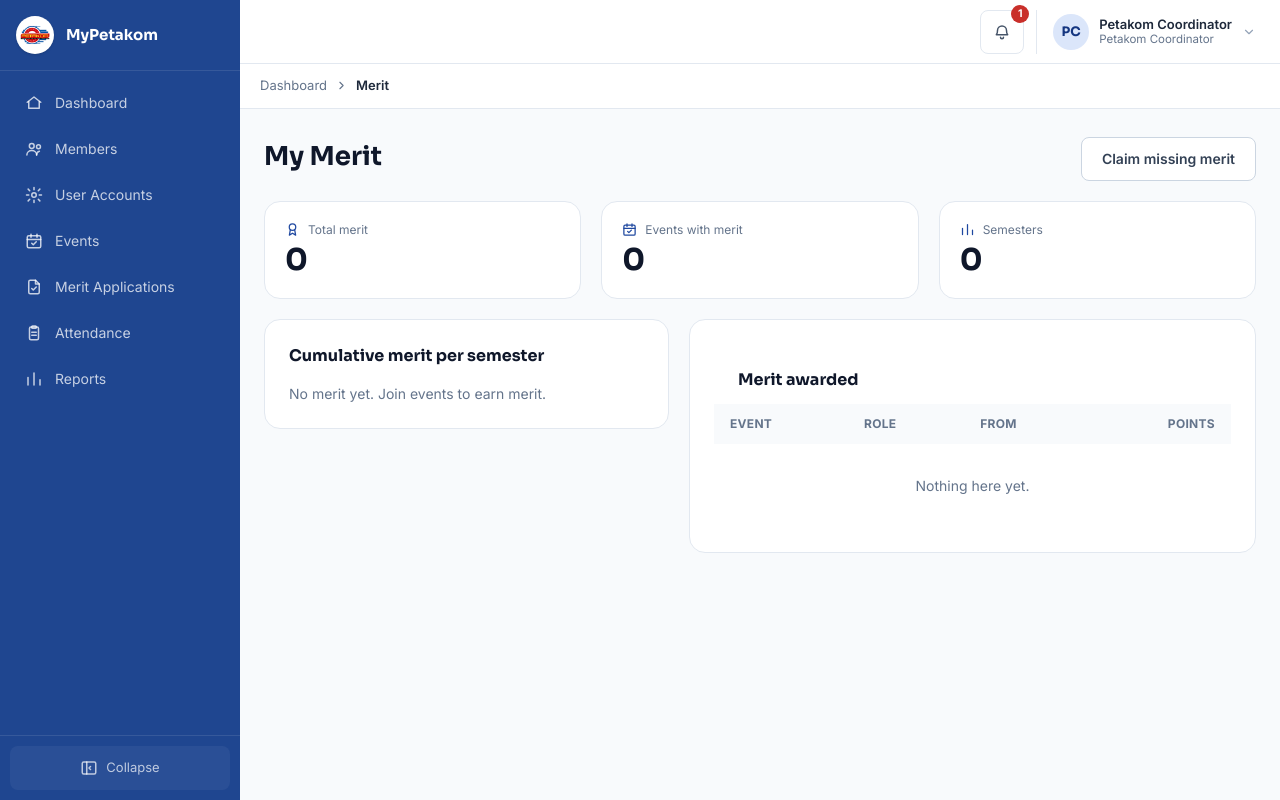
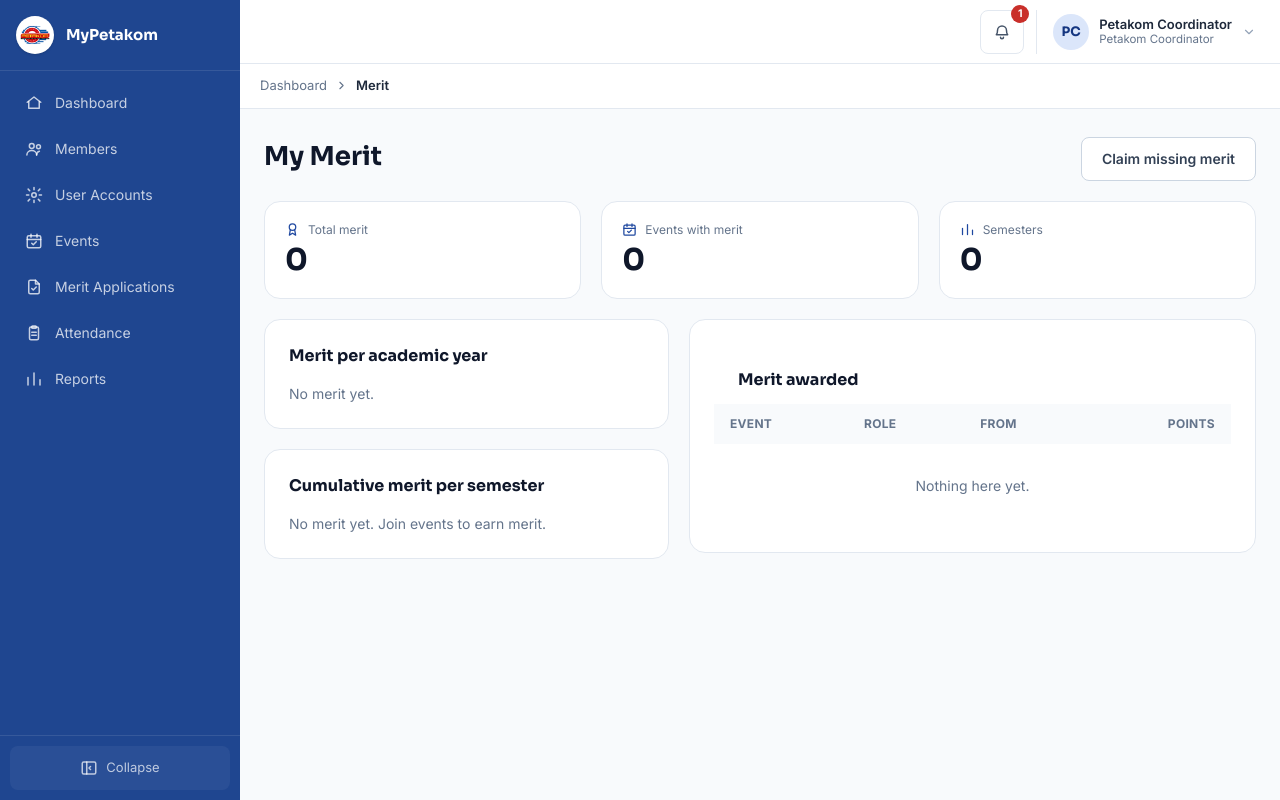
Before and after one commit to muhdammar-azizan/mypetakom, a Laravel app: page /merit in a window 1280 px wide. Run offline with Laravel 12, Linux system fonts and the light colour scheme; a user stored in the database is signed in; data comes from the database, SQL or seed files in the repository; style sheets or scripts are compiled from the project's sources; some web fonts are replaced.

Commit message:
Add per-academic-year merit totals and merit claim reports

```diff
--- a/app/Http/Controllers/MeritController.php
+++ b/app/Http/Controllers/MeritController.php
@@ -27,7 +27,7 @@ class MeritController extends Controller
     }
 
     /**
-     * @return array{merits: Collection, semesters: Collection, total: int}
+     * @return array{merits: Collection, semesters: Collection, years: Collection, total: int}
      */
     public static function summary(User $student): array
     {
@@ -50,6 +50,17 @@ class MeritController extends Controller
                 return $s + ['cumulative' => $running];
             });
 
-        return ['merits' => $merits, 'semesters' => $semesters, 'total' => (int) $merits->sum('points')];
+        // Total merit for each academic year (the QR page and merit page both show it).
+        $years = $semesters->groupBy('academic_year')
+            ->map(fn ($rows, $year) => [
+                'academic_year' => $year,
+                'points' => $rows->sum('points'),
+                'events' => $rows->sum('events'),
+                'semesters' => $rows->count(),
+            ])
+            ->sortKeysDesc()
+            ->values();
+
+        return ['merits' => $merits, 'semesters' => $semesters, 'years' => $years, 'total' => (int) $merits->sum('points')];
     }
 }
--- a/resources/views/merit/index.blade.php
+++ b/resources/views/merit/index.blade.php
@@ -20,6 +20,21 @@
     </div>
 
     <div class="grid gap-5 items-start lg:grid-cols-[1fr_1.4fr]">
+        <div class="flex flex-col gap-5">
+        <x-card title="Merit per academic year">
+            @forelse ($years as $y)
+                <div class="flex items-center justify-between gap-3 py-2.5 border-t border-slate-100 first:border-t-0">
+                    <div>
+                        <div class="text-sm font-semibold text-slate-800">{{ $y['academic_year'] }}</div>
+                        <div class="text-xs text-slate-500">{{ $y['events'] }} {{ Str::plural('event', $y['events']) }} &middot; {{ $y['semesters'] }} {{ Str::plural('semester', $y['semesters']) }}</div>
+                    </div>
+                    <div class="font-mono text-sm font-semibold text-slate-800">{{ $y['points'] }}</div>
+                </div>
+            @empty
+                <p class="text-sm text-slate-500">No merit yet.</p>
+            @endforelse
+        </x-card>
+
         <x-card title="Cumulative merit per semester">
             @forelse ($semesters as $s)
                 <div class="flex items-center justify-between gap-3 py-2.5 border-t border-slate-100 first:border-t-0">
@@ -36,6 +51,7 @@
                 <p class="text-sm text-slate-500">No merit yet. Join events to earn merit.</p>
             @endforelse
         </x-card>
+        </div>
 
         <x-card class="p-0 overflow-hidden">
             <div class="px-6 pt-6 pb-3"><h2 class="font-head text-base font-bold text-slate-900">Merit awarded</h2></div>
```
Also changed, not shown: app/Http/Controllers/Coordinator/ReportController.php (+14 -0 lines), resources/views/merit/public.blade.php (+12 -0 lines), tests/Feature/MeritTest.php (+26 -0 lines).
